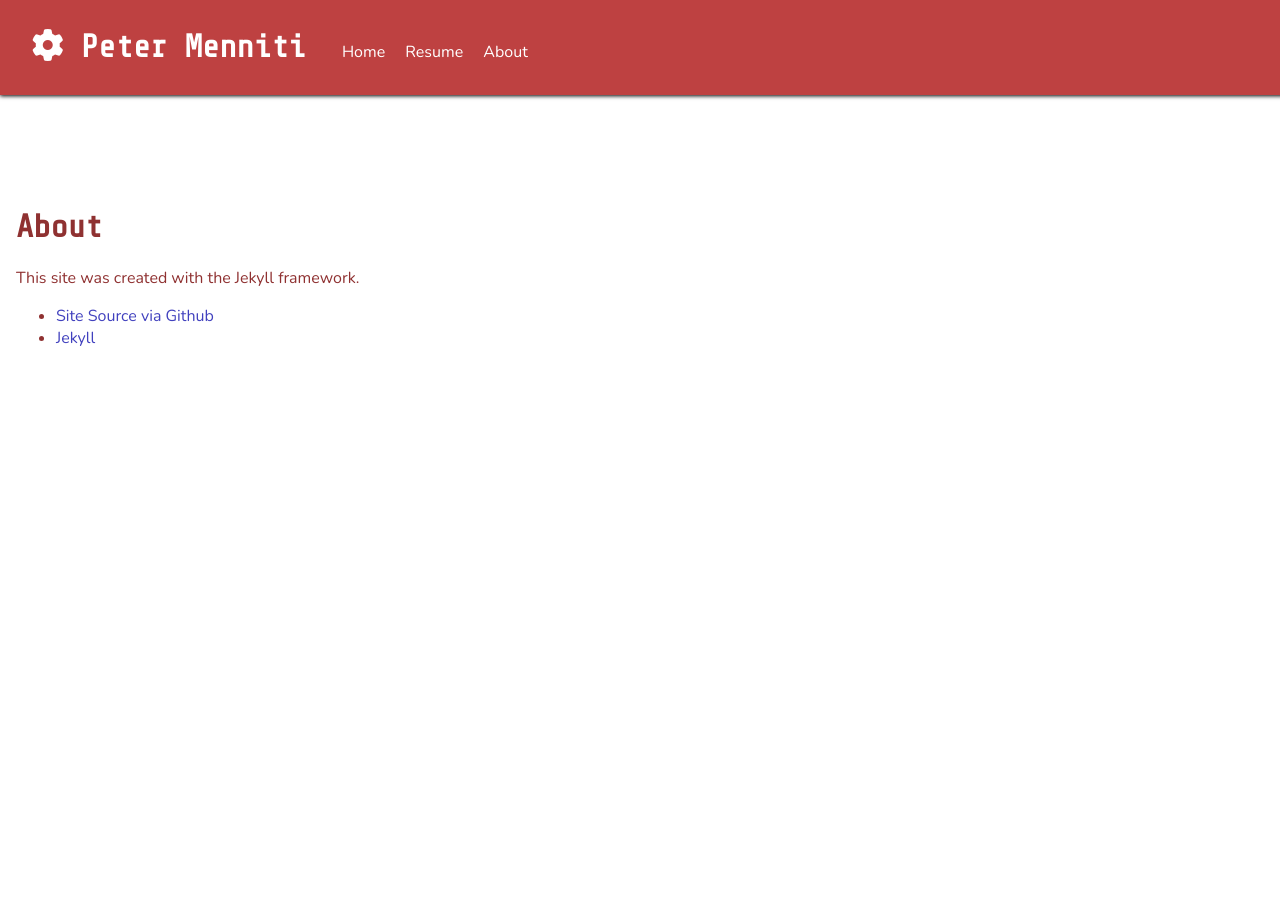
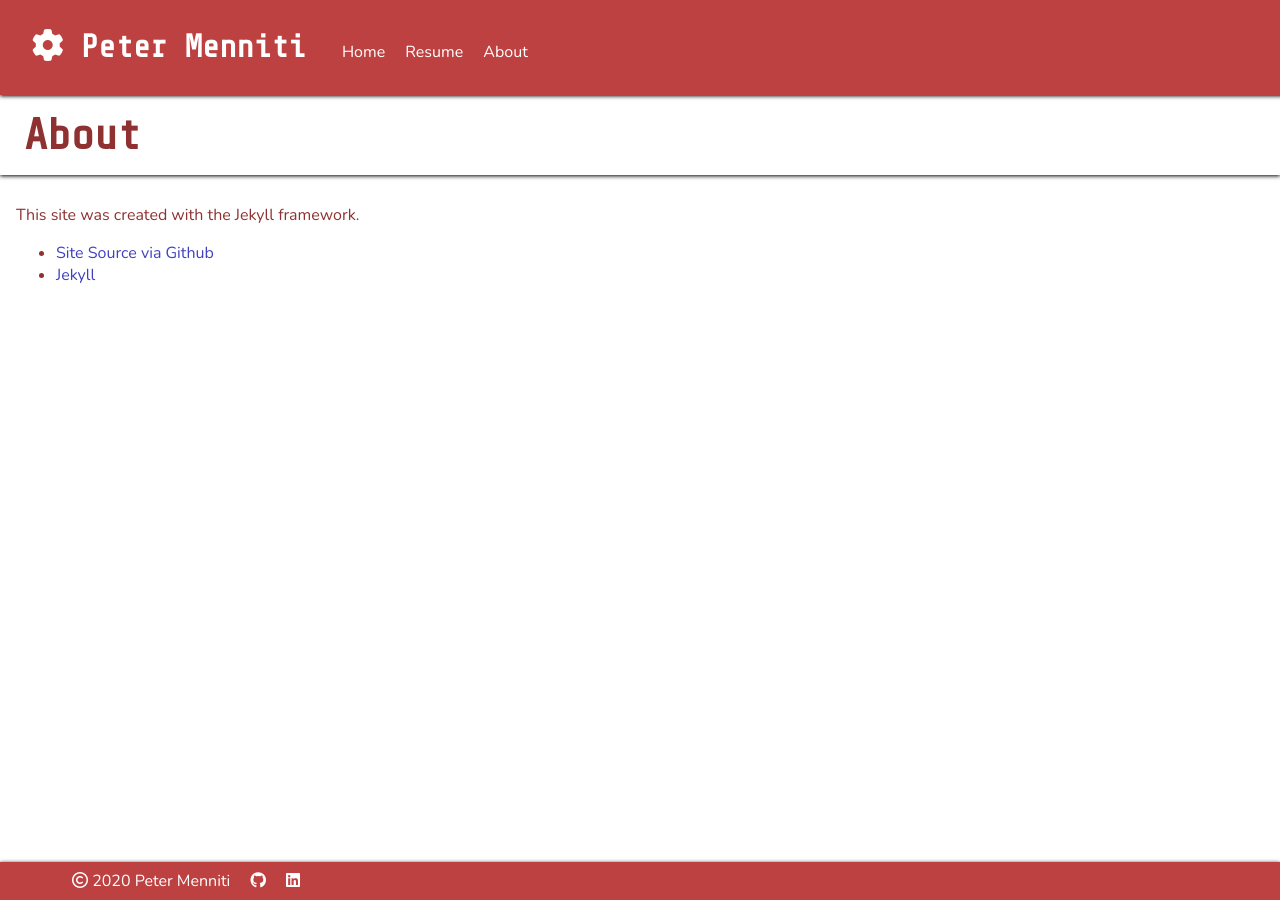
Before and after one commit to petermrecords/personalsite, a Jekyll site: the page built from about.html, in a window 1280 px wide. Built offline with Jekyll 4.4.1, drawn with Linux system fonts in a browser that asks for light colours; nearby versions of some CDN libraries.

Commit message:
clean up about

```diff
--- a/about.html
+++ b/about.html
@@ -3,11 +3,15 @@ layout: default
 title: "About"
 ---
 
-{% include sitenav.html %}
 <div id="page">
-  <div class="wrapper">
-    <div id="content">
-      <h1 class="page-title">About</h1>
+  {% include sitenav.html %}
+  <div id="title-section" class="shadowed">
+    <div class="wrapper" id="page-title">
+      <h1>About</h1>
+    </div>
+  </div>
+  <div id="content">
+    <div class="wrapper">
       <p>This site was created with the Jekyll framework.</p>
       <ul id="about-links">
         <li><a href="https://github.com/petermrecords/personalsite">Site Source via Github</a></li>
@@ -15,4 +19,7 @@ title: "About"
       </ul>
     </div>
   </div>
+  <div class="footer-section">
+    {% include sitefooter.html %}
+  </div>
 </div>
```
